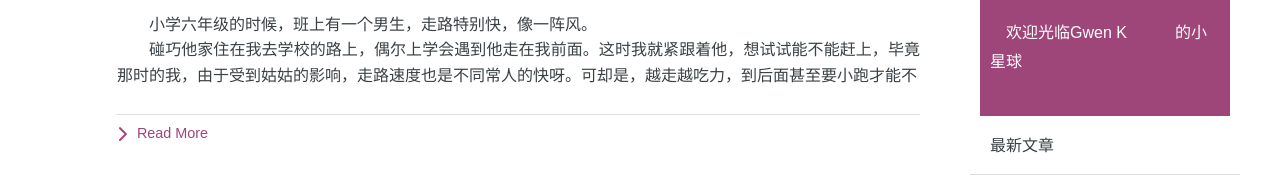
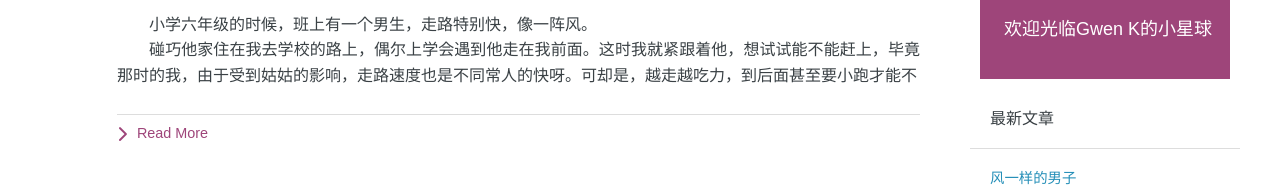
Before and after one commit to suwhisper/suwhisper.github.io, a plain HTML site: page index.html in a window 1280 px wide. Shown: the part 248-437 px from the top of the page. Drawn offline with Linux system fonts and the light colour scheme.

Commit message:
Site updated: 2015-05-17 12:01:26

```diff
--- a/css/style.css
+++ b/css/style.css
@@ -947,12 +947,13 @@ pre .xml .attribute {
   color: #f00;
 }
 .trace-invest {
-  padding: 10px 10px;
-  margin: 0 10px;
+  padding: 5px 5px 5px 6px;
+  margin: 10px;
   background-color: #9e457a;
 }
 .trace-invest span a {
   color: #fff;
+  font-size: 18px;
 }
 .trace-invest span a:hover {
   text-decoration: none;
--- a/index.html
+++ b/index.html
@@ -185,7 +185,7 @@
 
   <div class="trace-invest">
     <span>
-      <a href="https://gwenk.com"><br>　欢迎光临Gwen K　　　的小星球</br>  </a>
+      <a href="https://gwenk.com"><br>　欢迎光临Gwen K的小星球</br>  </a>
 
 </span>
 </div>
```
Also changed, not shown: 2015/05/15/post_1/index.html (+1 -1 lines), 2015/05/17/post-2/index.html (+1 -1 lines), archives/2015/05/index.html (+1 -1 lines), archives/2015/index.html (+1 -1 lines), archives/index.html (+1 -1 lines).
